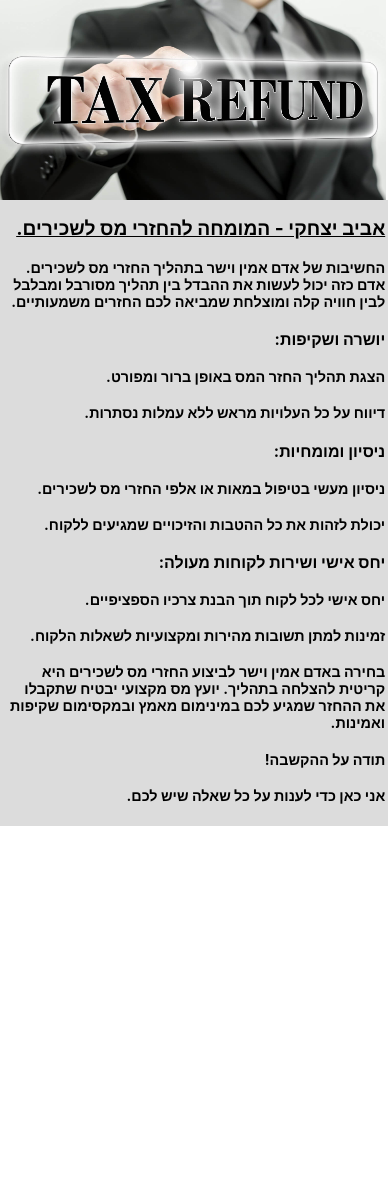
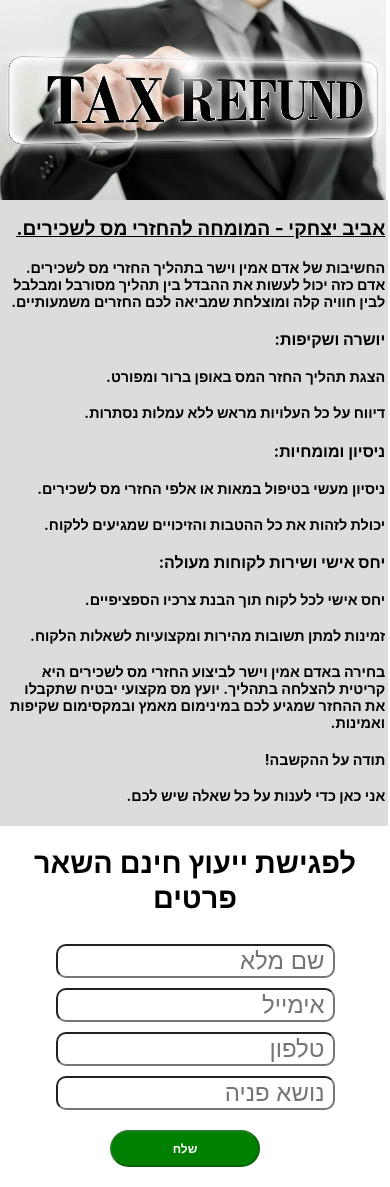
Before and after one commit to aharon2061989/avivItzhakiClient, a React (Create React App) app: page / in a window 390 px wide. Before the commit the page ends 844 px from the top, so only its background shows below. Built offline with nearby package versions, Linux system fonts and the light colour scheme.

Commit message:
contact form build

```diff
--- a/package.json
+++ b/package.json
@@ -8,6 +8,7 @@
     "@testing-library/user-event": "^13.5.0",
     "react": "^18.3.1",
     "react-dom": "^18.3.1",
+    "react-modal": "^3.16.1",
     "react-router-dom": "^6.25.1",
     "react-scripts": "5.0.1",
     "web-vitals": "^2.1.4"
--- /dev/null
+++ b/src/components/ContactForm.css
@@ -0,0 +1,94 @@
+.contactForm {
+    height: 220px;
+    font-weight: bold;
+    font-size: x-large;
+}
+
+.form {
+    display: flex;
+    margin-top: 50px;
+    direction: rtl;
+    text-align: center;
+    padding: 10px;
+    justify-content: space-evenly;
+}
+
+.contactForm input {
+    padding: 10px;
+    border-radius: 10px;
+}
+
+.formHeader {
+    text-align: center;
+}
+
+.formSubmitButton {
+    height: 37px;
+    font-weight: bold;
+    font-size: large;
+    background-color: green;
+    border-radius: 20px;
+    color: white;
+    margin-right: 20px;
+    cursor: pointer;
+    width: 150px;
+}
+
+ul li {
+    list-style-position:inside;
+}
+
+.form ::placeholder {
+    font-size: x-large;
+    float: right;
+}
+
+
+@media (max-width: 768px) {
+    .contactForm{
+        height: auto;
+        text-align: center;
+    }
+
+    .form {
+        flex-direction: column;
+        height: auto;
+        align-items: center;
+        padding-bottom: 20px;
+        margin-top: 10px;
+    }
+
+    .form input {
+        width: 70%;
+    }
+
+    .formHeader {
+        font-size: 1.5em;
+    }
+
+    .form input {
+        font-size: 14px;
+        margin-bottom: 10px;
+    }
+
+    .formSubmitButton {
+        font-size: 14px;
+        margin-top: 10px;
+    }
+}
+
+@media (max-width: 480px) {
+    .formHeader {
+        font-size: 1.2em;
+    }
+
+    .contactForm input {
+        font-size: 12px;
+        padding: 8px;
+    }
+
+    .formSubmitButton {
+        font-size: 12px;
+        padding: 8px;
+    }
+}
--- /dev/null
+++ b/src/components/ContactForm.js
@@ -0,0 +1,99 @@
+import React from "react";
+import { useState } from "react";
+import Modal from "react-modal";
+import "./ContactForm.css";
+
+Modal.setAppElement('#root');
+
+function ContactForm() {
+    const [fullName, setFullName] = useState('');
+    const [email, setEmail] = useState('');
+    const [phoneNumber, setPhoneNumber] = useState('');
+    const [subject, setSubject] = useState('');
+    const [modalIsOpen, setModalIsOpen] = useState(false);
+
+    const openModal = () => setModalIsOpen(true);
+    const closeModal = () => setModalIsOpen(false);
+
+    const handleSubmit = (event) => {
+        event.preventDefault();
+
+        const formData = {
+            fullName,
+            email,
+            phoneNumber,
+            subject
+        };
+
+        fetch('http://localhost:8080/email/register', {
+            method: 'POST',
+            headers: {
+                'Content-Type': 'application/json'
+            },
+            body: JSON.stringify(formData)
+        })
+        .then(response => response.text())
+        .then(data => {
+            openModal();
+            setFullName('');
+            setEmail('');
+            setPhoneNumber('');
+            setSubject('');
+            console.log("working!!!")
+        })
+        .catch((error) => {
+            console.error('Error:', error);
+        });
+    }
+
+    const isFormValid = fullName && email && phoneNumber;
+
+    return(
+        <div className="contactForm">
+            <h1 className="formHeader">לפגישת ייעוץ חינם השאר פרטים</h1>
+            <form className="form" onSubmit={handleSubmit}>
+                <input type="text" id="name" value={fullName} placeholder="שם מלא" required onChange={(e) => setFullName(e.target.value)}></input>
+                <input type="email" id="email" value={email} placeholder="אימייל" required onChange={(e) => setEmail(e.target.value)}></input>
+                <input type="tel" id="phone" value={phoneNumber} placeholder="טלפון" required onChange={(e) => setPhoneNumber(e.target.value)}></input>
+                <input type="text" id="subject" value={subject} placeholder="נושא פניה" required onChange={(e) => setSubject(e.target.value)}></input>
+                <button type="submit" className="formSubmitButton" disabled={!isFormValid}>שלח</button>
+            </form>
+            <Modal
+                isOpen={modalIsOpen}
+                onRequestClose={closeModal}
+                style={{
+                    overlay: {
+                        backgroundColor: 'rgba(0, 0, 0, 0.6)',
+                        display: 'flex',
+                        justifyContent: 'center',
+                        alignItems: 'center',
+                    },
+                    content: {
+                        top: '50%',
+                        left: '50%',
+                        right: 'auto',
+                        bottom: 'auto',
+                        marginRight: '-50%',
+                        transform: 'translate(-50%, -50%)',
+                        backgroundColor: '#fff',
+                        color: '#333',
+                        borderRadius: '12px',
+                        padding: '20px',
+                        width: '90%',
+                        maxWidth: '500px',
+                        boxShadow: '0 4px 8px rgba(0, 0, 0, 0.2), 0 6px 20px rgba(0, 0, 0, 0.19)',
+                    },
+                }}>
+                <div style={{ display: 'flex', justifyContent: 'space-between', alignItems: 'center', borderBottom: '1px solid #eee', paddingBottom: '10px', marginBottom: '15px', direction: "rtl" }}>
+                    <h2 style={{ margin: '0' }}>תודה שפנית אלינו</h2>
+                </div>
+                <div style={{ textAlign: 'center' }}>
+                    <p>.פרטיך נקלטו בהצלחה וניצור איתך קשר בהקדם האפשרי</p>
+                    <button onClick={closeModal} style={{ backgroundColor: '#007bff', color: 'white', padding: '10px 20px', border: 'none', borderRadius: '5px', cursor: 'pointer', transition: 'background-color 0.3s' }}>סגירה</button>
+                </div>
+            </Modal>
+        </div>
+    );
+}
+
+export default ContactForm;
--- a/src/components/HomePage.js
+++ b/src/components/HomePage.js
@@ -1,6 +1,6 @@
 import React from "react";
 import './HomePage.css';
-// import ContactForm from "./ContactForm";
+import ContactForm from "./ContactForm";
 
 function HomePage() {
 
@@ -25,7 +25,7 @@ function HomePage() {
                     <h4>אני כאן כדי לענות על כל שאלה שיש לכם.</h4>
                 </div>
             </div>
-            {/* <ContactForm/> */}
+            <ContactForm/>
         </div>
 
     );
```
Also changed, not shown: 1 other file (tests, documents, lock files or other folders).
